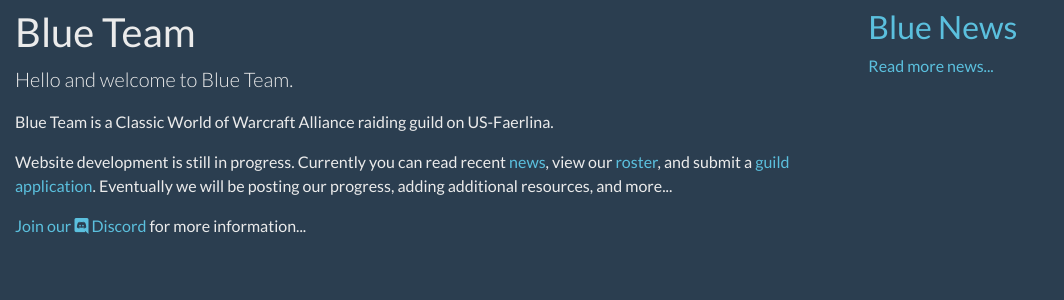
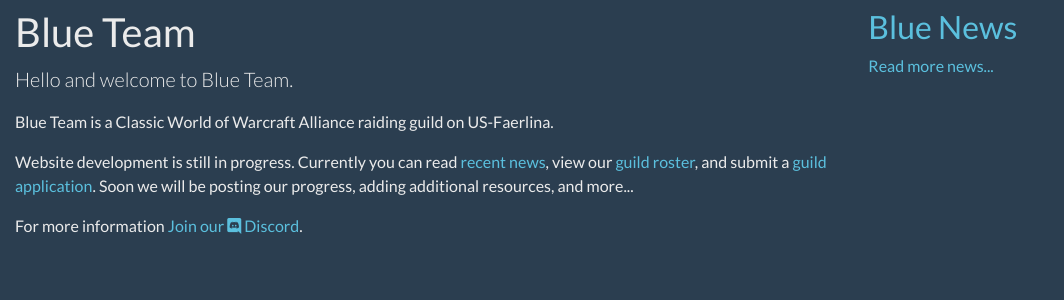
Before and after one commit to smashedr/blueteam-web, a Django app: page / in a window 1280 px wide. Shown: the part 54-354 px from the top of the page, without its empty margins (0-1064 px from the left). Run offline with Django 3.2, Linux system fonts and the light colour scheme; data that the repository does not hold is empty; parts of the project's set-up code (start-up, migrations or seed data) failed here and were passed over; some libraries are stand-ins or nearby versions.

Commit message:
Updated some text

```diff
--- a/app/templates/home/blue.html
+++ b/app/templates/home/blue.html
@@ -24,8 +24,8 @@
                 <a class="text-info" href="{% url 'admin:index' %}">Admin Panel</a>.</p>
         {% endif %}
 
-        <p><a class="text-info" href="{% get_config "BLUE_DISCORD_URL" %}">
-            Join our <i class="fab fa-discord"></i> Discord</a> for more information...</p>
+        <p>For more information <a class="text-info" href="{% get_config "BLUE_DISCORD_URL" %}">
+            Join our <i class="fab fa-discord"></i> Discord</a>.</p>
 
         {% include 'home/player.html' %}
     </div>
--- a/app/templates/home/player.html
+++ b/app/templates/home/player.html
@@ -1,6 +1,7 @@
 {% if live_user %}
     <script src= "https://player.twitch.tv/js/embed/v1.js"></script>
-    <h5>Live on Twitch - <a href="{% url "home:roster" %}#{{ live_user.main_char }}" class="text-info">
+    <h5><span class="text-danger"><i class="fas fa-play"></i> Live</span> on Twitch -
+        <a href="{% url "home:roster" %}#{{ live_user.main_char }}" class="text-info">
         {{ live_user.main_char|title }}</a></h5>
     <div id="twitch_stream"></div>
     <script type="text/javascript">
--- a/app/templates/home/public.html
+++ b/app/templates/home/public.html
@@ -14,14 +14,14 @@
 
         <p>Blue Team is a Classic World of Warcraft Alliance raiding guild on US-Faerlina.</p>
 
-        <p>Website development is still in progress. Currently you can read recent
-            <a class="text-info" href="{% url 'home:news' %}">news</a>, view our
-            <a class="text-info" href="{% url 'home:roster' %}">roster</a>, and submit a
+        <p>Website development is still in progress. Currently you can read
+            <a class="text-info" href="{% url 'home:news' %}">recent news</a>, view our
+            <a class="text-info" href="{% url 'home:roster' %}">guild roster</a>, and submit a
             <a class="text-info" href="{% url 'home:apply' %}">guild application</a>.
-            Eventually we will be posting our progress, adding additional resources, and more...</p>
+            Soon we will be posting our progress, adding additional resources, and more...</p>
 
-        <p><a class="text-info" href="{% get_config "BLUE_DISCORD_URL" %}">
-            Join our <i class="fab fa-discord"></i> Discord</a> for more information...</p>
+        <p>For more information <a class="text-info" href="{% get_config "BLUE_DISCORD_URL" %}">
+            Join our <i class="fab fa-discord"></i> Discord</a>.</p>
 
         {% include 'home/player.html' %}
     </div>
```
